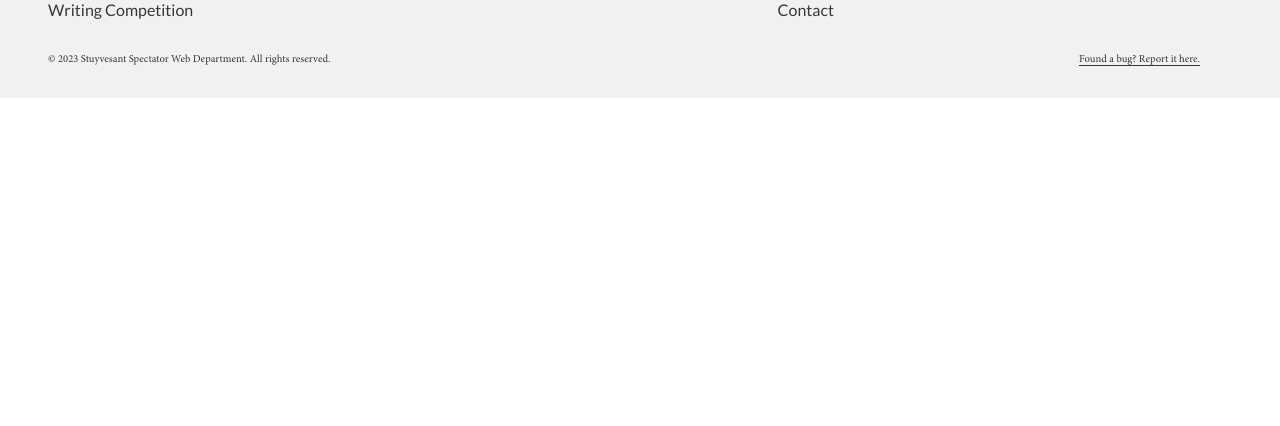
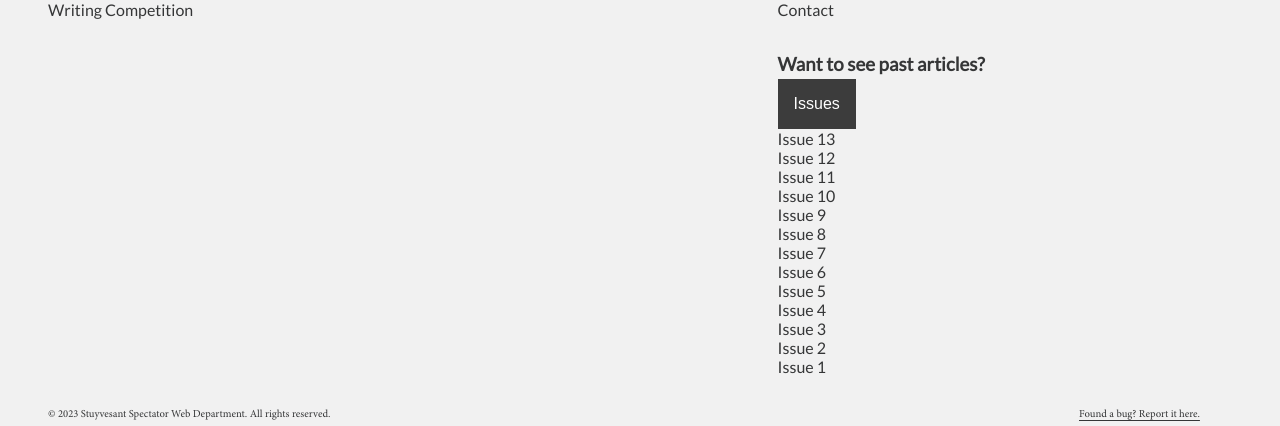
Before and after one commit to stuyspec/stuyspec-rewrite, a Next.js app: page /search in a window 1280 px wide. Shown: the part 1241-1667 px from the top of the page. Before the commit the page ends 1339 px from the top, so only its background shows below. Built offline with nearby package versions, Linux system fonts and the light colour scheme; no server answers; the database is empty.

Commit message:
Add links to old issues in footer

```diff
--- a/components/Footer.tsx
+++ b/components/Footer.tsx
@@ -264,6 +264,26 @@ const Footer = () => {
 							</p>
 						</div>
 						<div id={styles.cell}>
+							<h3 id={styles.department}>
+								Want to see past articles?
+							</h3>
+							<div className={`${styles.dropdown}`}>
+								<button className={styles.dropbtn}>
+								Issues
+								</button>
+								<div id={styles.dropDownContent}>
+									{[...Array(13)].map((_, index) => {
+										const i = 13 - index;
+										return (
+										<div key={i}>
+											<Link href={`/volume/113/issue/${i}`}>Issue {i}</Link>
+										</div>
+										);
+									})}
+								</div>
+							</div>
+						</div>
+						<div id={styles.cell}>
 							<h3
 								id={styles.department}
 								className={styles.virtualArchives}
--- a/styles/Footer.module.css
+++ b/styles/Footer.module.css
@@ -154,3 +154,16 @@
 		justify-self: start;
 	}
 }
+.dropbtn {
+	background-color: #3c3c3c;
+	color: white;
+	padding: 16px;
+	font-size: 16px;
+	border: none;
+  }
+
+  .dropDownContent a:hover {background-color: #ddd;}
+
+  .dropdown:hover .dropDownContent {display:block;}
+
+  .dropdown:hover .dropbtn {background-color: #8c8c8c;}
--- a/styles/globals.css
+++ b/styles/globals.css
@@ -132,3 +132,20 @@ a {
 .discrete-link:focus {
 	text-decoration-color: var(--accent);
 }
+
+div#Footer_dropDownContent__500B8 {
+	display: block;
+	min-width: 160px;
+	box-shadow: 0px 8px 16px 0px rgba(0,0,0,0.2);
+	z-index: 1;
+}
+
+div#Footer_dropDownContent__500B8 a {
+	text-decoration: none;
+	display:block;
+	padding: 5px;
+}
+
+div#Footer_dropDownContent__500B8 a:hover {background-color: #ddd;}
+
+.Footer_dropdown__d7nLj:hover .Footer_dropDownContent__500B8 {display:block;}
```
